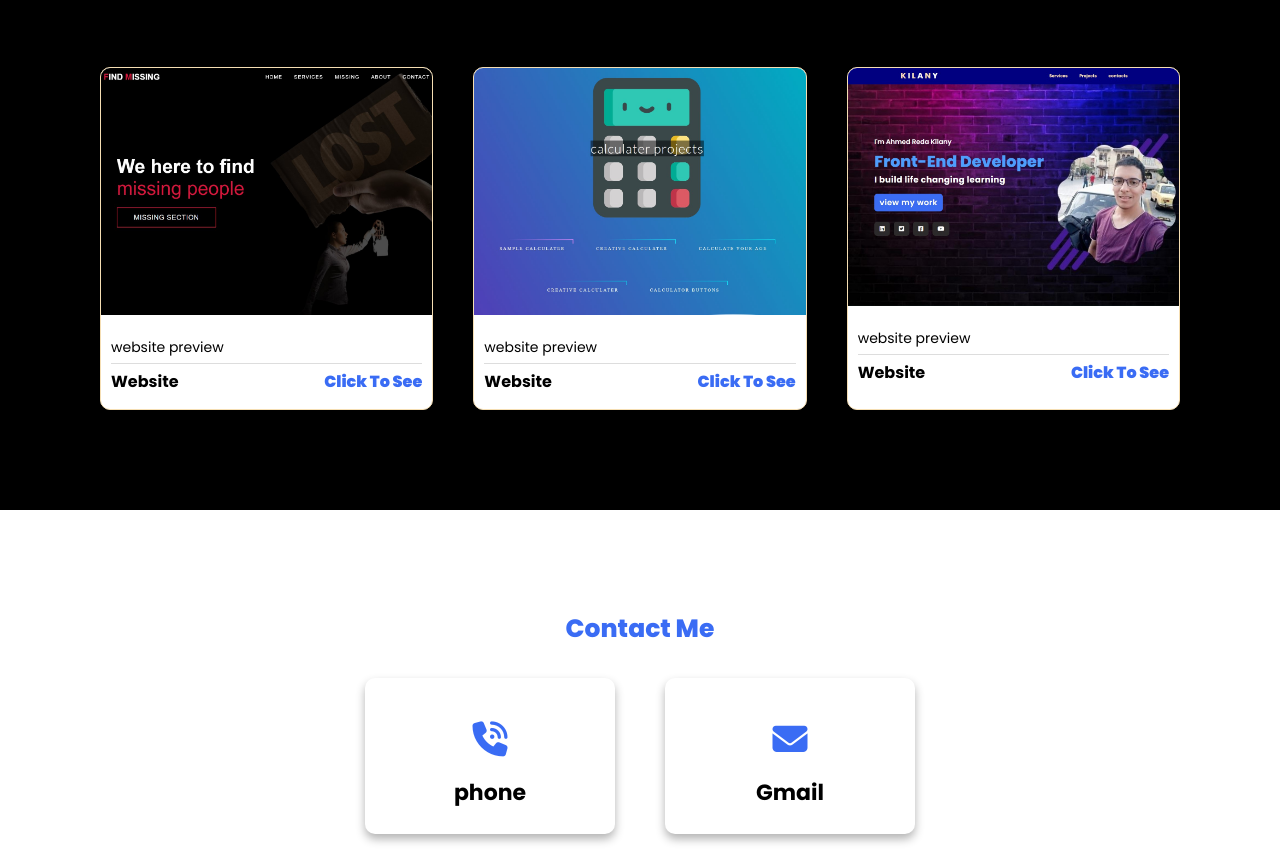
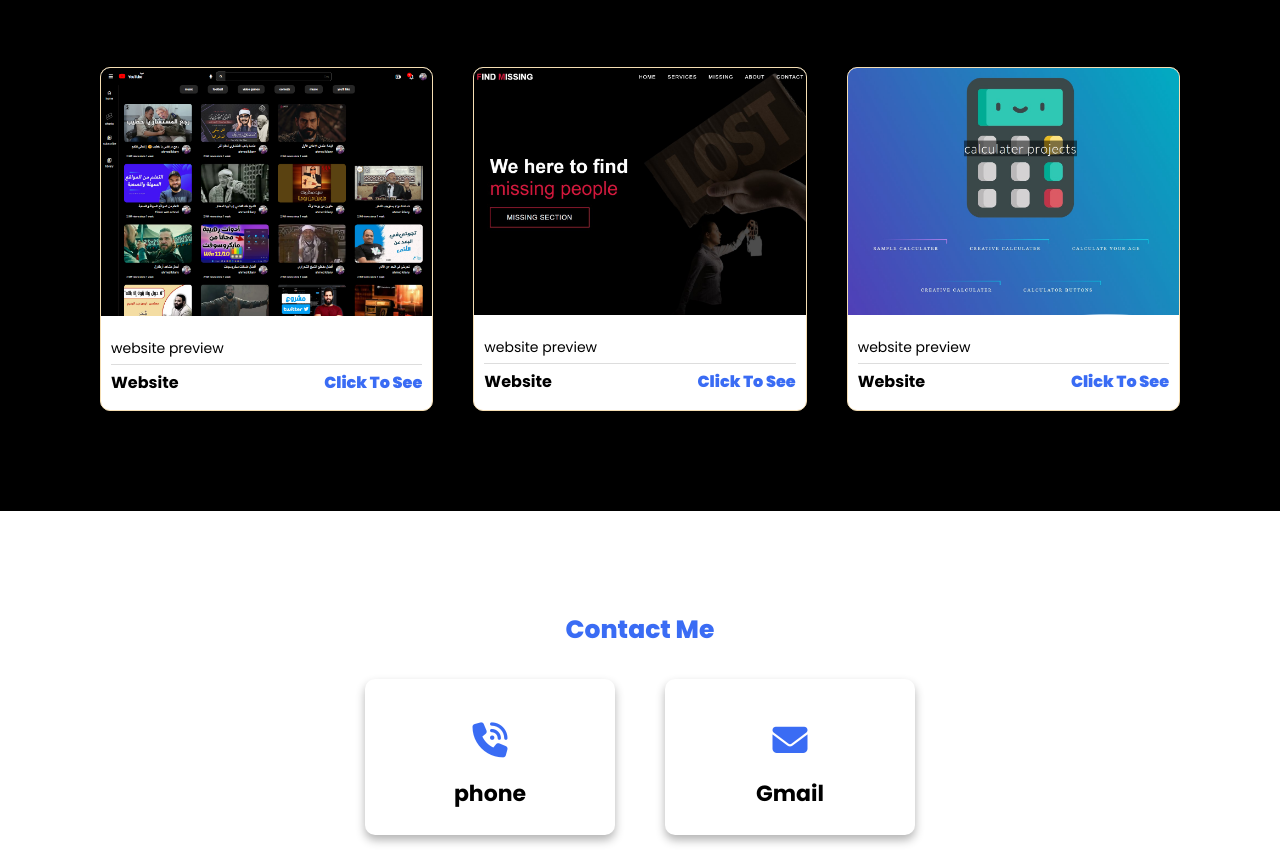
Before and after one commit to ahmedkilany123/portofolio, a plain HTML site: page index.html in a window 1280 px wide. Shown: the part 2263-3127 px from the top of the page. Drawn offline with Linux system fonts and the light colour scheme.

Commit message:
Add files via upload

```diff
--- a/index.html
+++ b/index.html
@@ -1,13 +1,16 @@
 <!DOCTYPE html>
 <html lang="en">
 <head>
-    <meta charset="UTF-8">
+    <meta http-equiv="Content-Type" content="text/html; charset=utf-8">
     <meta http-equiv="X-UA-Compatible" content="IE=edge">
     <meta name="viewport" content="width=device-width, initial-scale=1.0">
 
-    <meta name="keywords" content="Ahmed Reda Kilany , front end">
+    <meta name="title" content="Ahmed Reda Kilany">
+    <meta name="description" content="Ahmed Reda Kilany Front-End Developer">
+    <meta name="keywords" content="Ahmed Reda Kilany , ahmed kilany , ahmed reda kilany , kilany website ">
     <meta name="robots" content="index, follow">
-    <meta name="description" content="Ahmed Reda Kilany is Front-End Developer ">
+    <meta name="language" content="English">
+    <meta name="revisit-after" content="33 days">
     <meta name="author" content="Ahmed Reda Kilany">
     <!-- ////for social /// -->
     <meta property="og:title" content="Ahmed Reda Kilany" />
@@ -15,8 +18,6 @@
     <meta property="og:site_name" content="Ahmed Reda Kilany" />
     <meta property="og:locale" content="en_US" />
     <meta property="og:type" content="Portofolio" />
-
-
     <meta property="og:image" itemprop="image" content="https://drive.google.com/file/d/1TWU7nu4dIFA8JKIRc9gVrY7LZrQuCzXX/preview"/>
     <meta property="og:image:type" content="image/png" />
     <meta property="og:image:width" content="300">
@@ -154,6 +155,20 @@
                     </strong>
                 </div>
             </div>
+              <div class="card">
+                <div class="img">
+                    <img src="img/youtube.png" alt="">
+                </div>
+                <div class="info">
+                    <p class="describtion">
+                        website preview
+                    </p>
+                    <strong class="title">
+                        <span>Website </span>
+                        <a href="https://ahmedkilany123.github.io/youtube/">Click To See </a>
+                    </strong>
+                </div>
+            </div>
             <div class="card">
                 <div class="img">
                     <img src="img/miss.jpg" alt="">
@@ -182,20 +197,7 @@
                     </strong>
                 </div>
             </div>
-            <div class="card">
-                <div class="img">
-                    <img src="img/profile.jpg" alt="">
-                </div>
-                <div class="info">
-                    <p class="describtion">
-                        website preview
-                    </p>
-                    <strong class="title">
-                        <span>Website </span>
-                        <a href="#">Click To See </a>
-                    </strong>
-                </div>
-            </div>
+
 
 
         </div>
```
Also changed, not shown: img/youtube.png (added).
